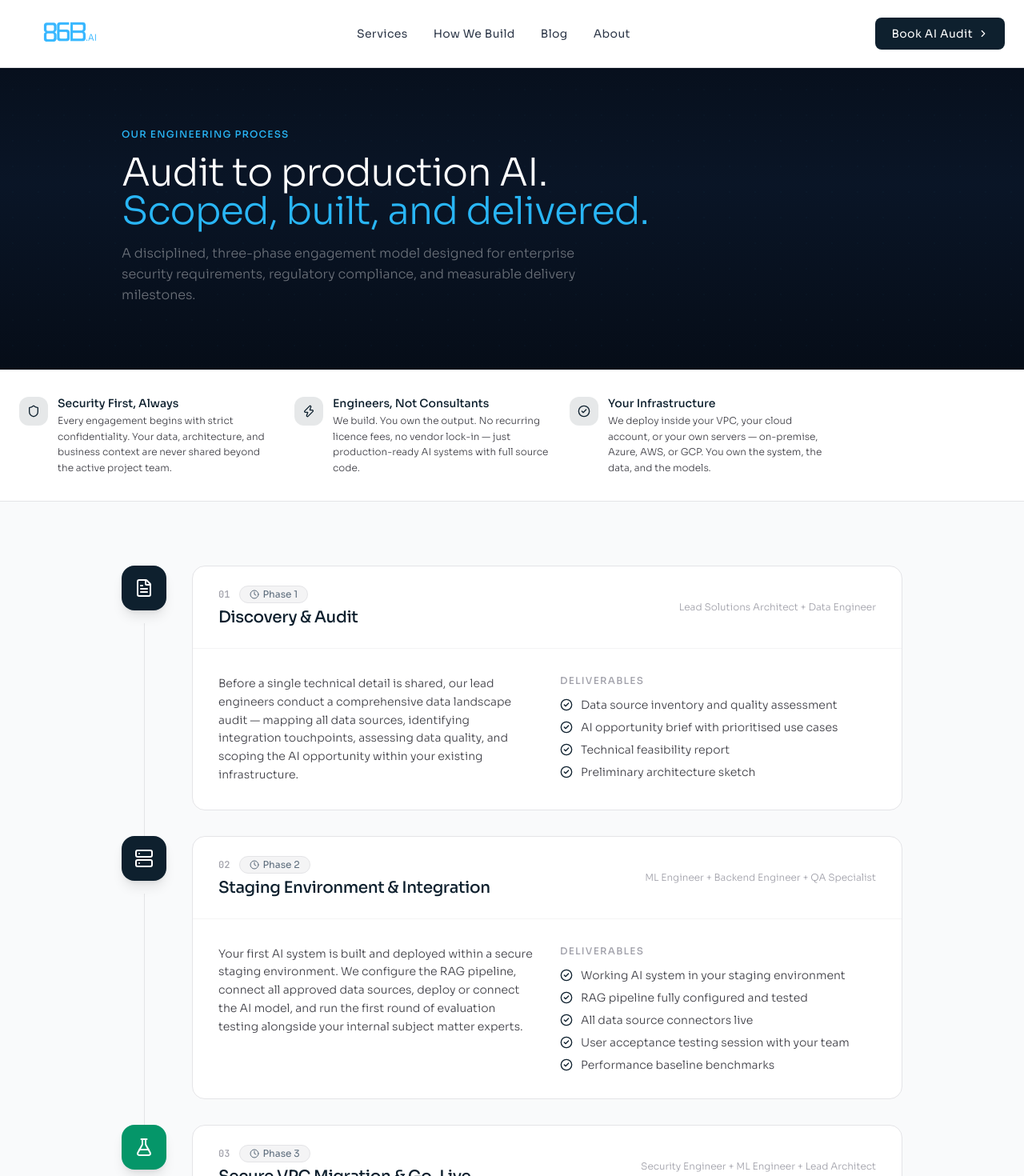
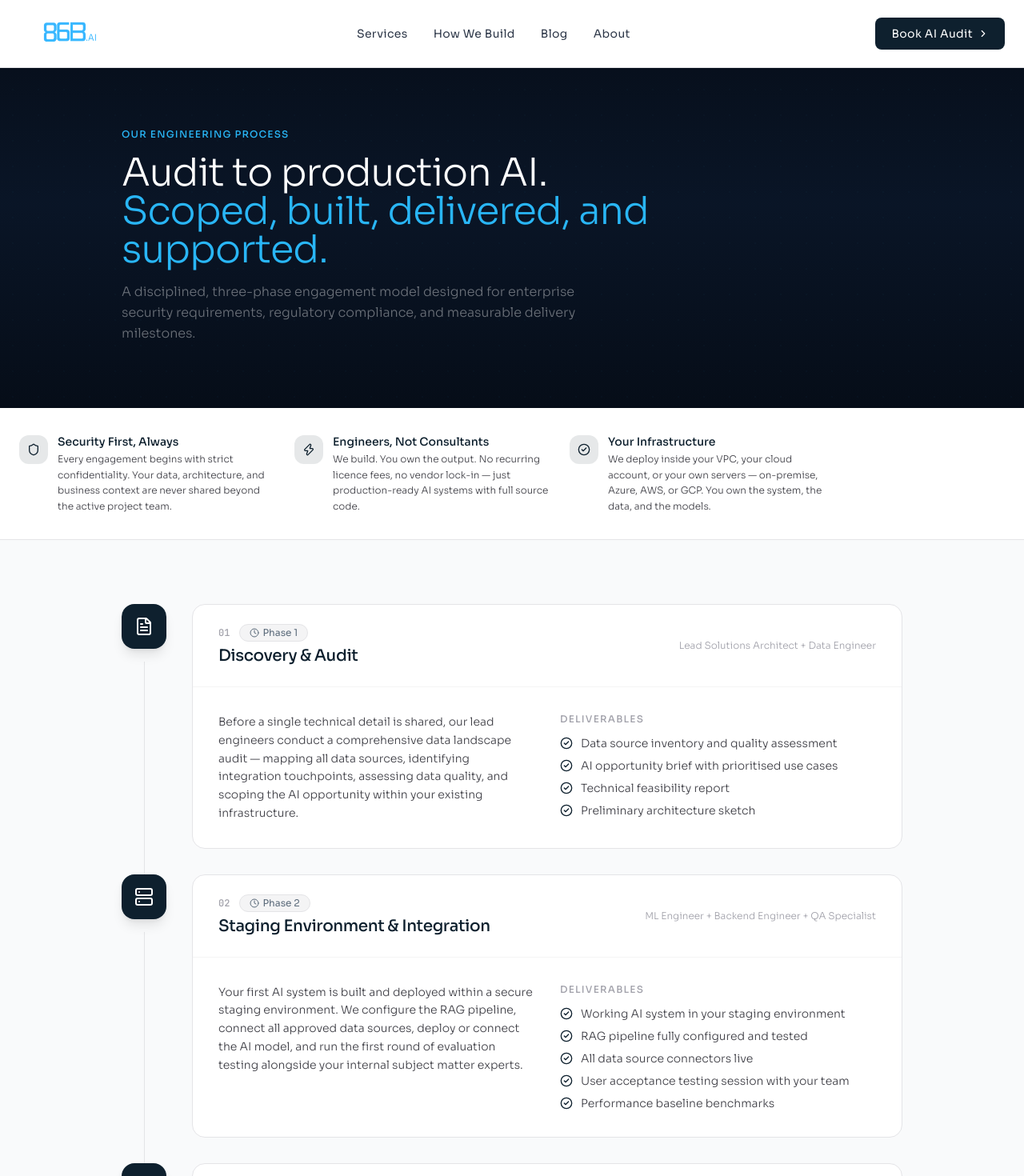
Before and after one commit to munishkdhiman/86bweb, a Next.js app: page /how-we-build in a window 1280 px wide. Shown: the top 1470 px of the page at 80% size. Built offline with nearby package versions, Linux system fonts and the light colour scheme.

Commit message:
style: update headline and change phase 3 color to black

```diff
--- a/src/app/how-we-build/page.tsx
+++ b/src/app/how-we-build/page.tsx
@@ -44,7 +44,7 @@ const phases = [
     number: '03',
     timeframe: 'Phase 3',
     title: 'Secure VPC Migration & Go-Live',
-    color: 'bg-emerald-600',
+    color: 'bg-[#0E202E]',
     icon: FlaskConical,
     description:
       'Before production go-live, our red-team conducts systematic adversarial testing. Once the system passes our quality gates, we execute the secure migration into your production VPC, cloud account, or on-premise servers. We then hand over complete documentation, source code, and training for your internal team, backed by optional ongoing Service Level Agreements (SLAs) for maintenance and upgrades.',
@@ -79,7 +79,7 @@ export default function HowWeBuildPage() {
           <span className="text-xs font-semibold uppercase tracking-widest text-[#29B6F6] mb-4 block">Our Engineering Process</span>
           <h1 className="text-4xl md:text-5xl font-extralight text-white leading-[1.15] max-w-2xl mb-4">
             Audit to production AI.<br />
-            <span className="text-[#29B6F6] font-light">Scoped, built, and delivered.</span>
+            <span className="text-[#29B6F6] font-light">Scoped, built, delivered, and supported.</span>
           </h1>
           <p className="text-white/40 text-base font-light leading-relaxed max-w-xl">
             A disciplined, three-phase engagement model designed for enterprise security requirements, regulatory compliance, and measurable delivery milestones.
--- a/src/app/page.tsx
+++ b/src/app/page.tsx
@@ -208,7 +208,7 @@ const phases = [
   {
     number: '03',
     label: 'Phase 3',
-    color: 'bg-emerald-600',
+    color: 'bg-[#0E202E]',
     icon: FlaskConical,
     title: 'Secure VPC Migration & Go-Live',
     description: 'Before production go-live, our red-team conducts systematic adversarial testing. Once the system passes our quality gates, we execute the secure migration into your production VPC, cloud account, or on-premise servers. We then hand over complete documentation, source code, and training for your internal team, backed by optional ongoing Service Level Agreements (SLAs) for maintenance and upgrades.',
```
